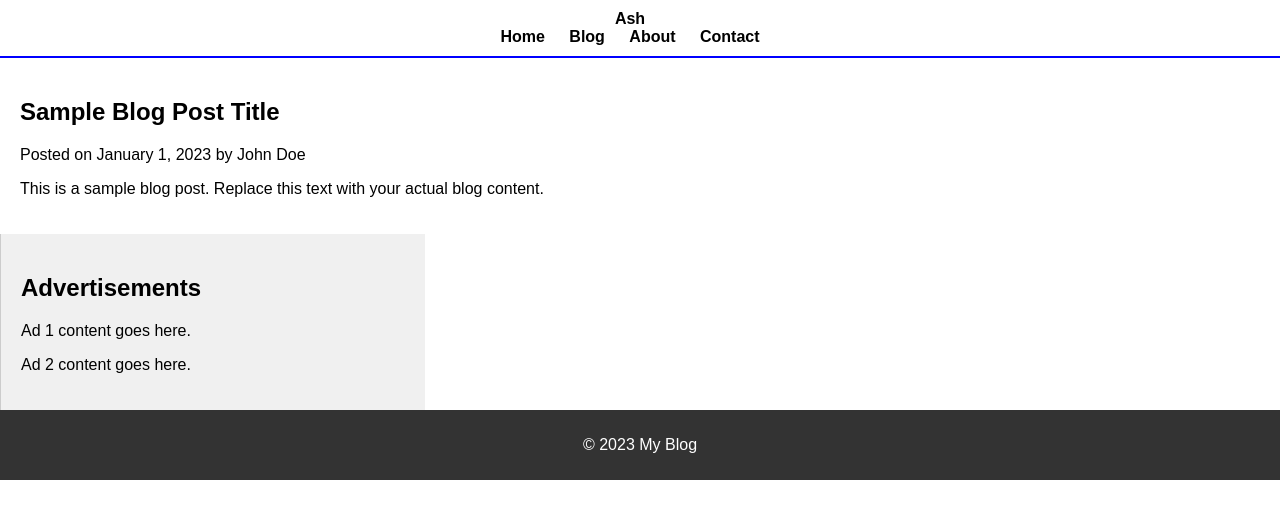
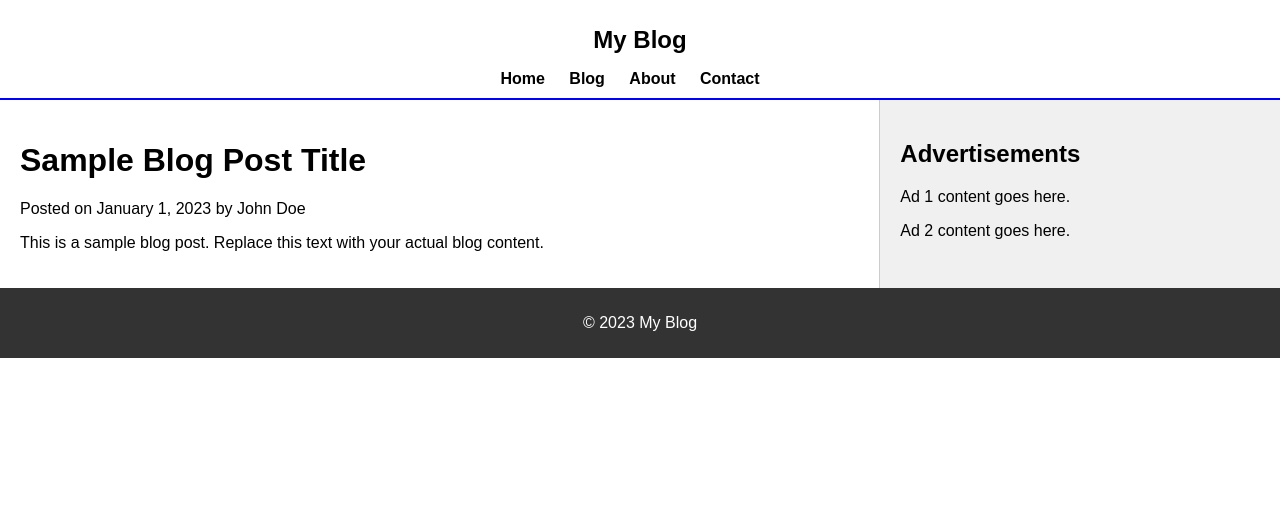
Before and after one commit to SevenRais/SevenRais.github.io, a plain HTML site: page blog.html in a window 1280 px wide. Drawn offline with Linux system fonts and the light colour scheme.

Commit message:
Update blog.html

```diff
--- a/blog.html
+++ b/blog.html
@@ -1,4 +1,4 @@
-<html>
+<html lang="en">
 <head>
     <meta charset="UTF-8">
     <meta name="viewport" content="width=device-width, initial-scale=1.0">
@@ -7,11 +7,7 @@
 </head>
 <body>
     <header>
-        <nav>
-            <ul>
-                <li><a href="index.html">Ash</a></li>
-            </ul>
-        </nav>
+        <h1 class="site-title">My Blog</h1>
         <nav>
             <ul>
                 <li><a href="index.html">Home</a></li>
@@ -22,12 +18,11 @@
         </nav>
     </header>
 
-    <main>
-        <section class="blog-post">
+    <div class="content-wrapper">
+        <main class="blog-post">
             <h1>Sample Blog Post Title</h1>
             <p>Posted on January 1, 2023 by John Doe</p>
             <p>This is a sample blog post. Replace this text with your actual blog content.</p>
-        </section>
         </main>
 
         <aside class="ads">
@@ -35,6 +30,7 @@
             <p>Ad 1 content goes here.</p>
             <p>Ad 2 content goes here.</p>
         </aside>
+    </div>
 
     <footer>
         <p>&copy; 2023 My Blog</p>
```
Lines whose indentation alone changed are shown as unchanged.
